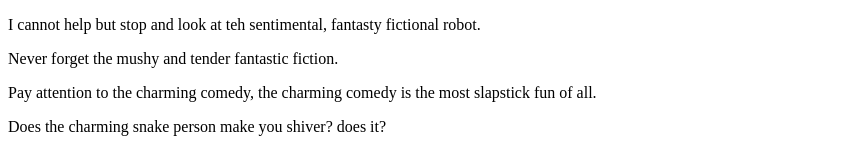
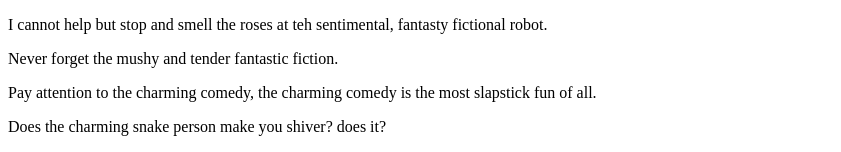
Before and after one commit to Doh1024/cpnt201-a3, a plain HTML site: page index.html in a window 1280 px wide. Shown: the top 152 px of the page, without its empty margins (0-841 px from the left). Drawn offline with Linux system fonts and the light colour scheme.

Commit message:
changed line one again

```diff
--- a/index.html
+++ b/index.html
@@ -7,7 +7,7 @@
   <title>A3</title>
 </head>
 <body>
-  <p>I cannot help but stop and look at teh sentimental, fantasty fictional robot.</p>
+  <p>I cannot help but stop and smell the roses at teh sentimental, fantasty fictional robot.</p>
   <p>Never forget the mushy and tender fantastic fiction.</p>
   <p>Pay attention to the charming comedy, the charming comedy is the most slapstick fun of all.</p>
   <p>Does the charming snake person make you shiver?
```
